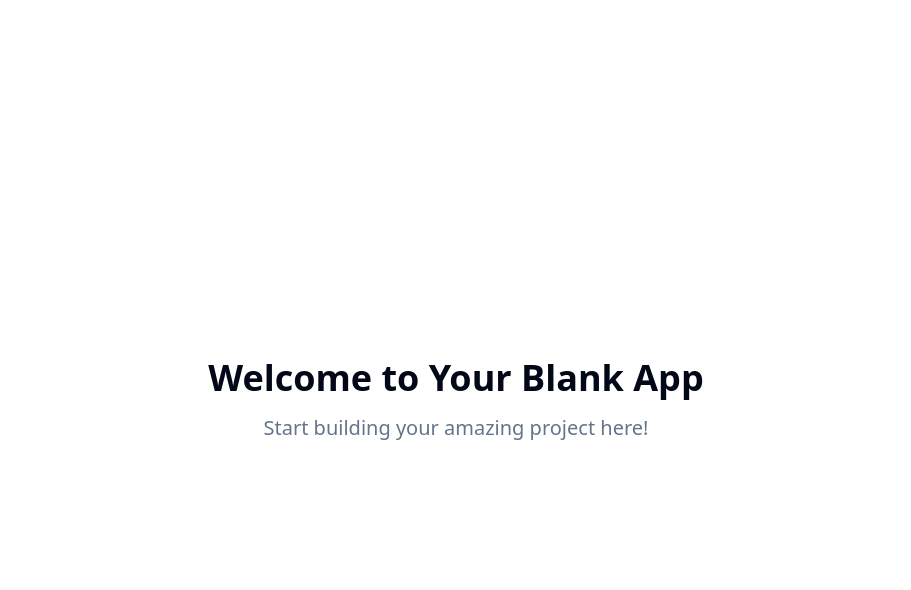
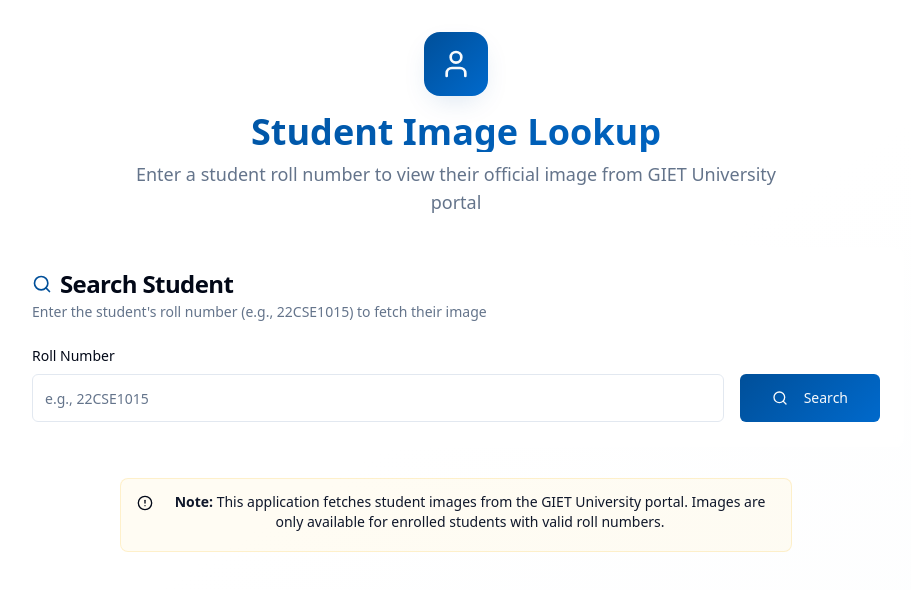
Before and after one commit to ankit-kumar-nath/student-image-finder, a React (Vite) app: page / in a window 1280 px wide. Shown: the top 590 px of the page, without its empty margins (184-1095 px from the left). Built offline with nearby package versions, Linux system fonts and the light colour scheme.

Commit message:
Add student image retrieval
Implement functionality for users to retrieve student images by entering their roll number. Includes backend Python code to construct the image URL based on the provided roll number.

```diff
--- a/index.html
+++ b/index.html
@@ -3,12 +3,12 @@
   <head>
     <meta charset="UTF-8" />
     <meta name="viewport" content="width=device-width, initial-scale=1.0" />
-    <title>student-image-finder</title>
-    <meta name="description" content="Lovable Generated Project" />
-    <meta name="author" content="Lovable" />
+    <title>Student Image Lookup - GIET University</title>
+    <meta name="description" content="Find student images by roll number from GIET University portal" />
+    <meta name="author" content="GIET University" />
 
-    <meta property="og:title" content="student-image-finder" />
-    <meta property="og:description" content="Lovable Generated Project" />
+    <meta property="og:title" content="Student Image Lookup - GIET University" />
+    <meta property="og:description" content="Find student images by roll number from GIET University portal" />
     <meta property="og:type" content="website" />
     <meta property="og:image" content="https://lovable.dev/opengraph-image-p98pqg.png" />
 
--- /dev/null
+++ b/src/components/StudentImageLookup.tsx
@@ -0,0 +1,189 @@
+import React, { useState } from 'react';
+import { Button } from '@/components/ui/button';
+import { Input } from '@/components/ui/input';
+import { Card, CardContent, CardDescription, CardHeader, CardTitle } from '@/components/ui/card';
+import { Label } from '@/components/ui/label';
+import { Skeleton } from '@/components/ui/skeleton';
+import { AlertCircle, Search, User } from 'lucide-react';
+import { Alert, AlertDescription } from '@/components/ui/alert';
+import { toast } from 'sonner';
+
+const StudentImageLookup = () => {
+  const [rollNumber, setRollNumber] = useState('');
+  const [imageUrl, setImageUrl] = useState('');
+  const [isLoading, setIsLoading] = useState(false);
+  const [imageError, setImageError] = useState(false);
+  const [hasSearched, setHasSearched] = useState(false);
+
+  const constructImageUrl = (rollNo: string) => {
+    const baseUrl = "https://gietuerp.in/StudentDocuments/22CSE1015/22CSE1015.JPG?v=z-VxW_RfKkCwdwJ9nfDcLX_iOjYVmmgca-yZEoEiqh4";
+    return baseUrl.replace(/22CSE1015/g, rollNo.toUpperCase());
+  };
+
+  const handleSearch = async () => {
+    if (!rollNumber.trim()) {
+      toast.error('Please enter a roll number');
+      return;
+    }
+
+    setIsLoading(true);
+    setImageError(false);
+    setHasSearched(true);
+
+    const url = constructImageUrl(rollNumber.trim());
+    setImageUrl(url);
+
+    // Simulate loading time for better UX
+    setTimeout(() => {
+      setIsLoading(false);
+    }, 800);
+  };
+
+  const handleImageError = () => {
+    setImageError(true);
+    setIsLoading(false);
+    toast.error('Student image not found for this roll number');
+  };
+
+  const handleImageLoad = () => {
+    setIsLoading(false);
+    setImageError(false);
+    toast.success('Student image loaded successfully');
+  };
+
+  const handleKeyPress = (e: React.KeyboardEvent) => {
+    if (e.key === 'Enter') {
+      handleSearch();
+    }
+  };
+
+  return (
+    <div className="min-h-screen bg-gradient-to-br from-background via-background to-muted/20 py-8 px-4">
+      <div className="max-w-4xl mx-auto">
+        {/* Header */}
+        <div className="text-center mb-8">
+          <div className="inline-flex items-center justify-center w-16 h-16 bg-gradient-primary rounded-2xl mb-4 shadow-elegant">
+            <User className="w-8 h-8 text-primary-foreground" />
+          </div>
+          <h1 className="text-4xl font-bold bg-gradient-primary bg-clip-text text-transparent mb-2">
+            Student Image Lookup
+          </h1>
+          <p className="text-muted-foreground text-lg max-w-2xl mx-auto">
+            Enter a student roll number to view their official image from GIET University portal
+          </p>
+        </div>
+
+        {/* Search Section */}
+        <Card className="mb-8 shadow-card border-0 bg-card/50 backdrop-blur-sm">
+          <CardHeader>
+            <CardTitle className="flex items-center gap-2">
+              <Search className="w-5 h-5 text-primary" />
+              Search Student
+            </CardTitle>
+            <CardDescription>
+              Enter the student's roll number (e.g., 22CSE1015) to fetch their image
+            </CardDescription>
+          </CardHeader>
+          <CardContent className="space-y-4">
+            <div className="flex flex-col sm:flex-row gap-4">
+              <div className="flex-1">
+                <Label htmlFor="rollNumber" className="text-sm font-medium mb-2 block">
+                  Roll Number
+                </Label>
+                <Input
+                  id="rollNumber"
+                  placeholder="e.g., 22CSE1015"
+                  value={rollNumber}
+                  onChange={(e) => setRollNumber(e.target.value)}
+                  onKeyPress={handleKeyPress}
+                  className="h-12 text-lg"
+                />
+              </div>
+              <div className="flex items-end">
+                <Button
+                  onClick={handleSearch}
+                  disabled={isLoading}
+                  className="h-12 px-8 bg-gradient-primary hover:opacity-90 transition-opacity"
+                >
+                  {isLoading ? (
+                    <>
+                      <div className="w-4 h-4 border-2 border-primary-foreground border-t-transparent rounded-full animate-spin mr-2" />
+                      Searching...
+                    </>
+                  ) : (
+                    <>
+                      <Search className="w-4 h-4 mr-2" />
+                      Search
+                    </>
+                  )}
+                </Button>
+              </div>
+            </div>
+          </CardContent>
+        </Card>
+
+        {/* Results Section */}
+        {hasSearched && (
+          <Card className="shadow-card border-0 bg-card/50 backdrop-blur-sm">
+            <CardHeader>
+              <CardTitle>Student Image</CardTitle>
+              <CardDescription>
+                {rollNumber && `Showing results for roll number: ${rollNumber.toUpperCase()}`}
+              </CardDescription>
+            </CardHeader>
+            <CardContent>
+              <div className="flex justify-center">
+                {isLoading ? (
+                  <div className="space-y-4">
+                    <Skeleton className="w-80 h-96 rounded-lg" />
+                    <Skeleton className="w-40 h-4 mx-auto" />
+                  </div>
+                ) : imageError ? (
+                  <Alert className="max-w-md border-destructive/20 bg-destructive/5">
+                    <AlertCircle className="h-4 w-4 text-destructive" />
+                    <AlertDescription className="text-destructive">
+                      No image found for roll number "{rollNumber.toUpperCase()}".
+                      Please check the roll number and try again.
+                    </AlertDescription>
+                  </Alert>
+                ) : imageUrl ? (
+                  <div className="text-center space-y-4">
+                    <div className="relative inline-block">
+                      <img
+                        src={imageUrl}
+                        alt={`Student ${rollNumber.toUpperCase()}`}
+                        onError={handleImageError}
+                        onLoad={handleImageLoad}
+                        className="max-w-80 max-h-96 object-cover rounded-lg shadow-elegant border-4 border-white"
+                      />
+                      <div className="absolute -bottom-2 -right-2 bg-success text-success-foreground px-3 py-1 rounded-full text-sm font-medium shadow-lg">
+                        ✓ Found
+                      </div>
+                    </div>
+                    <div className="bg-muted/50 rounded-lg p-4 max-w-md">
+                      <p className="text-sm text-muted-foreground mb-1">Roll Number</p>
+                      <p className="font-semibold text-lg">{rollNumber.toUpperCase()}</p>
+                    </div>
+                  </div>
+                ) : null}
+              </div>
+            </CardContent>
+          </Card>
+        )}
+
+        {/* Info Section */}
+        <div className="mt-8 text-center">
+          <Alert className="max-w-2xl mx-auto border-accent/20 bg-accent/5">
+            <AlertCircle className="h-4 w-4 text-accent-foreground" />
+            <AlertDescription className="text-accent-foreground">
+              <strong>Note:</strong> This application fetches student images from the GIET University portal.
+              Images are only available for enrolled students with valid roll numbers.
+            </AlertDescription>
+          </Alert>
+        </div>
+      </div>
+    </div>
+  );
+};
+
+export default StudentImageLookup;
--- a/src/index.css
+++ b/src/index.css
@@ -17,7 +17,7 @@ All colors MUST be HSL.
     --popover: 0 0% 100%;
     --popover-foreground: 222.2 84% 4.9%;
 
-    --primary: 222.2 47.4% 11.2%;
+    --primary: 209 100% 30%;
     --primary-foreground: 210 40% 98%;
 
     --secondary: 210 40% 96.1%;
@@ -26,7 +26,7 @@ All colors MUST be HSL.
     --muted: 210 40% 96.1%;
     --muted-foreground: 215.4 16.3% 46.9%;
 
-    --accent: 210 40% 96.1%;
+    --accent: 43 96% 56%;
     --accent-foreground: 222.2 47.4% 11.2%;
 
     --destructive: 0 84.2% 60.2%;
@@ -34,7 +34,15 @@ All colors MUST be HSL.
 
     --border: 214.3 31.8% 91.4%;
     --input: 214.3 31.8% 91.4%;
-    --ring: 222.2 84% 4.9%;
+    --ring: 209 100% 30%;
+
+    --success: 142 76% 36%;
+    --success-foreground: 355.7 100% 97.3%;
+
+    --gradient-primary: linear-gradient(135deg, hsl(209 100% 30%), hsl(209 100% 40%));
+    --gradient-accent: linear-gradient(135deg, hsl(43 96% 56%), hsl(43 96% 66%));
+    --shadow-elegant: 0 10px 30px -10px hsl(209 100% 30% / 0.2);
+    --shadow-card: 0 4px 20px hsl(209 100% 30% / 0.1);
 
     --radius: 0.5rem;
 
--- a/src/pages/Index.tsx
+++ b/src/pages/Index.tsx
@@ -1,14 +1,7 @@
-// Update this page (the content is just a fallback if you fail to update the page)
+import StudentImageLookup from '@/components/StudentImageLookup';
 
 const Index = () => {
-  return (
-    <div className="min-h-screen flex items-center justify-center bg-background">
-      <div className="text-center">
-        <h1 className="text-4xl font-bold mb-4">Welcome to Your Blank App</h1>
-        <p className="text-xl text-muted-foreground">Start building your amazing project here!</p>
-      </div>
-    </div>
-  );
+  return <StudentImageLookup />;
 };
 
 export default Index;
--- a/tailwind.config.ts
+++ b/tailwind.config.ts
@@ -52,6 +52,10 @@ export default {
 					DEFAULT: 'hsl(var(--card))',
 					foreground: 'hsl(var(--card-foreground))'
 				},
+				success: {
+					DEFAULT: 'hsl(var(--success))',
+					foreground: 'hsl(var(--success-foreground))'
+				},
 				sidebar: {
 					DEFAULT: 'hsl(var(--sidebar-background))',
 					foreground: 'hsl(var(--sidebar-foreground))',
@@ -67,6 +71,14 @@ export default {
 				lg: 'var(--radius)',
 				md: 'calc(var(--radius) - 2px)',
 				sm: 'calc(var(--radius) - 4px)'
+			},
+			backgroundImage: {
+				'gradient-primary': 'var(--gradient-primary)',
+				'gradient-accent': 'var(--gradient-accent)'
+			},
+			boxShadow: {
+				'elegant': 'var(--shadow-elegant)',
+				'card': 'var(--shadow-card)'
 			},
 			keyframes: {
 				'accordion-down': {
```
